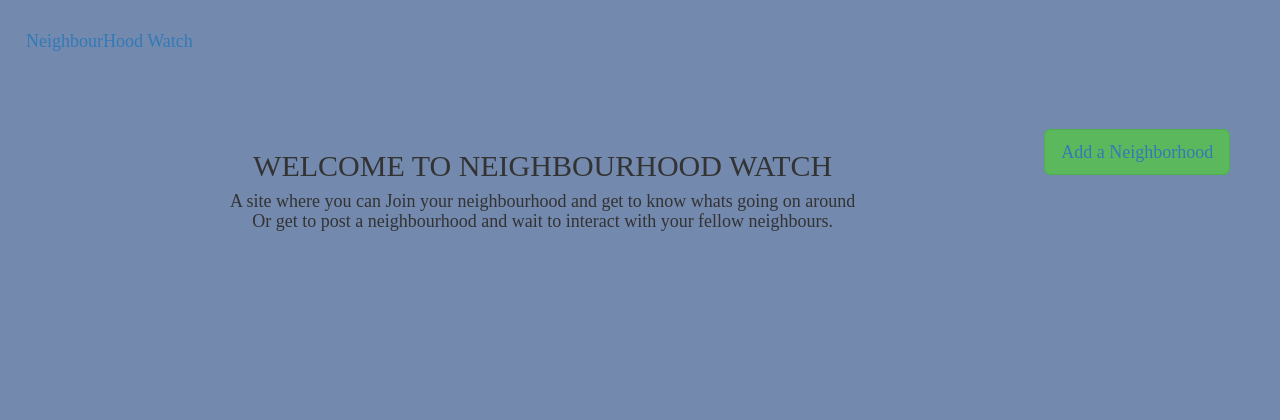
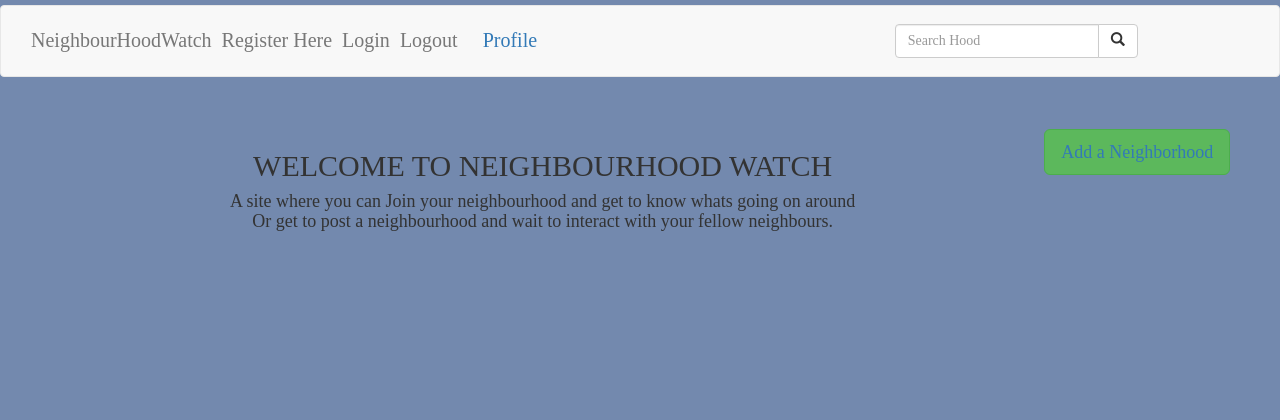
Before and after one commit to margaret254/NeighbourhoodWatch, a Django app: page / in a window 1280 px wide. Shown: the top 420 px of the page. Run offline with Django 3.2, Linux system fonts and the light colour scheme; data that the repository does not hold is empty; some libraries are stand-ins or nearby versions; some web fonts are replaced.

Commit message:
Add a link to register

```diff
--- a/hood/templates/navbar.html
+++ b/hood/templates/navbar.html
@@ -6,12 +6,53 @@
   <meta name="viewport" content="width=device-width, initial-scale=1">
 </head>
 <body>
-<nav class="navbar navbar-defautl">
+<!-- <nav class="navbar navbar-default">
   <div class="container-fluid">
-    <div class="navbar-header">
-      <a class="navbar-brand" href="#">NeighbourHood Watch</a>
-    </div>
-  </div>
+        </div> -->
+      <nav class="navbar navbar-expand-sm navbar-default">
+
+          <!-- Links -->
+          <ul class="navbar-nav navigation">
+            <li class="nav-item">
+              <a class="nav-link" href="{% url 'index' %}">NeighbourHoodWatch</a>
+            </li>
+            <li class="nav-item">
+              <a class="nav-link" href="/accounts/register">Register Here</a>
+            </li>
+            <li class="nav-item">
+              <a class="nav-link" href="/accounts/login">Login</a>
+            </li>
+            <li class="nav-item">
+                <a class="nav-link" href="/logout">Logout</a>
+              </li>
+          </ul>
+
+
+
+    <!-- Adding a Search Form -->
+    <div class="col-sm-4 col-md-4 navbar-right">
+
+        <form class="navbar-form" role="search" action="{% url 'search_results' %}">
+
+          <div class="input-group">
+            <input type="text" class="form-control" placeholder="Search Hood" name="Hood">
+            <div class="input-group-btn">
+              <button class="btn btn-default" type="submit"><i class="glyphicon glyphicon-search"></i></button>
+            </div>
+          </div>
+
+        </form>
+      </div>
+      <!-- search form end -->
+
+      <div class="pro">
+                           <a href="{% url 'profile' %}">
+                              <img class="rounded-circle nav-img"src="{{ profile.profile_pic.url }}" alt="">
+                              &nbsp; Profile
+                          </a>
+
+        </div>
+  <!-- </div> -->
 </nav>
 </body>
 </html>
```
